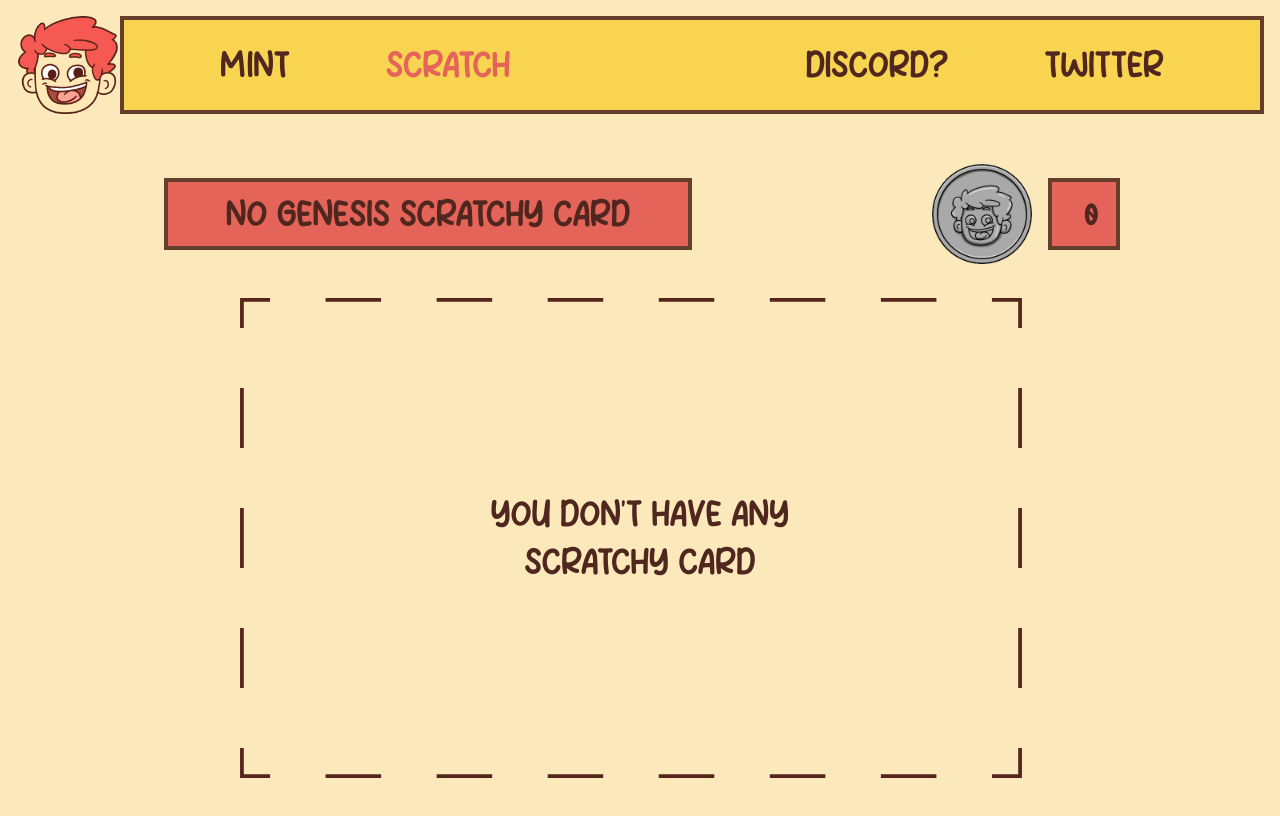
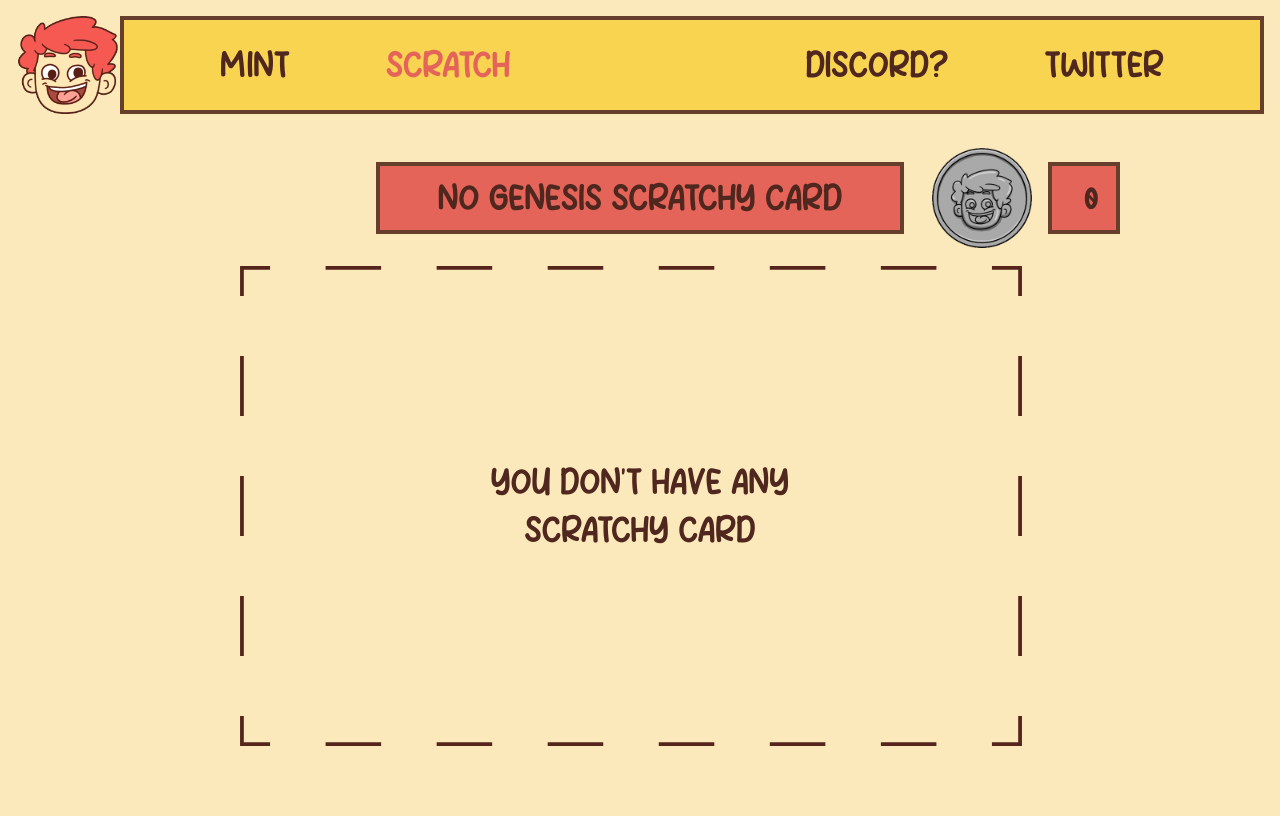
Before and after one commit to alexisdavidson/NFT-Scratchy, a React (Create React App) app: page /scratch in a window 1280 px wide. Built offline with nearby package versions, Linux system fonts and the light colour scheme.

Commit message:
Fix scratch centering

```diff
--- a/src/frontend/components/App.css
+++ b/src/frontend/components/App.css
@@ -254,6 +254,9 @@ a:link, a:visited, a:hover, a:active {
 }
 
 .coinDiv {
+  position: absolute;
+  right: 0%;
+
   display: flex;
   justify-content: end;
   align-items: center;
@@ -262,7 +265,7 @@ a:link, a:visited, a:hover, a:active {
 
 .subNavbarRow {
   display: flex;
-  justify-content: end;
+  justify-content: center;
   align-items: center;
   gap: 30vh;
 }
@@ -339,6 +342,10 @@ a:link, a:visited, a:hover, a:active {
     display: block;
   }
 
+
+  .coinDiv {
+    position: relative;
+  }
   .mintDescriptionMintActivated {
     margin-top: 0;
     grid-gap: 0rem;
--- a/src/frontend/components/Scratch.js
+++ b/src/frontend/components/Scratch.js
@@ -10,7 +10,7 @@ const Scratch = ({ togglePopup }) => {
     const [submenu, setSubmenu] = useState(1)
 
     return (
-        <Row className="m-0 p-0 mt-5 scratch">
+        <Row className="m-0 p-0 mt-5">
             <div className="m-0 p-0 subNavbarRow">
                 <div className={"subNavbarMenu "
                     + (submenu == 1 ? "selectedSubmenu " : " ")
```
